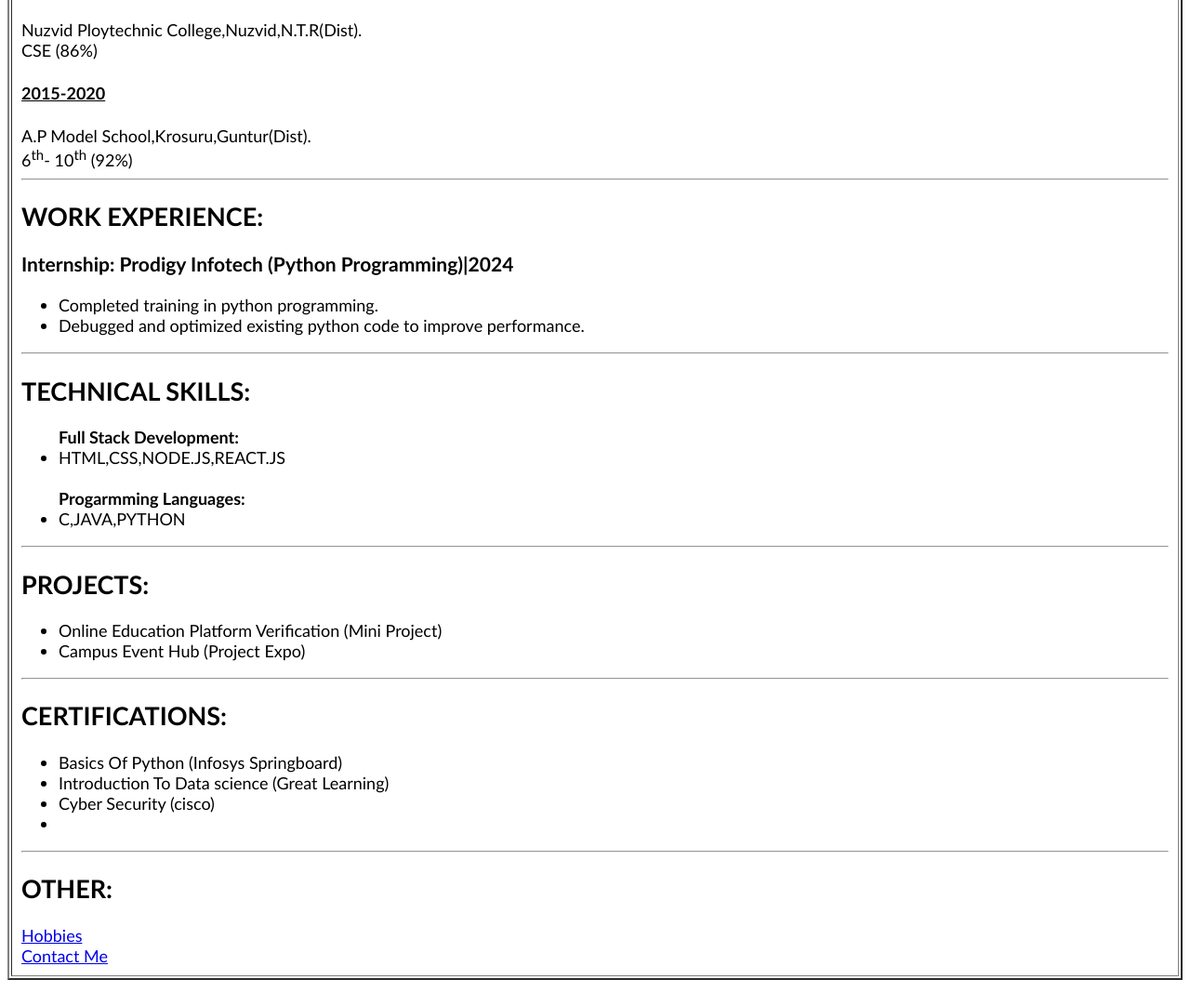
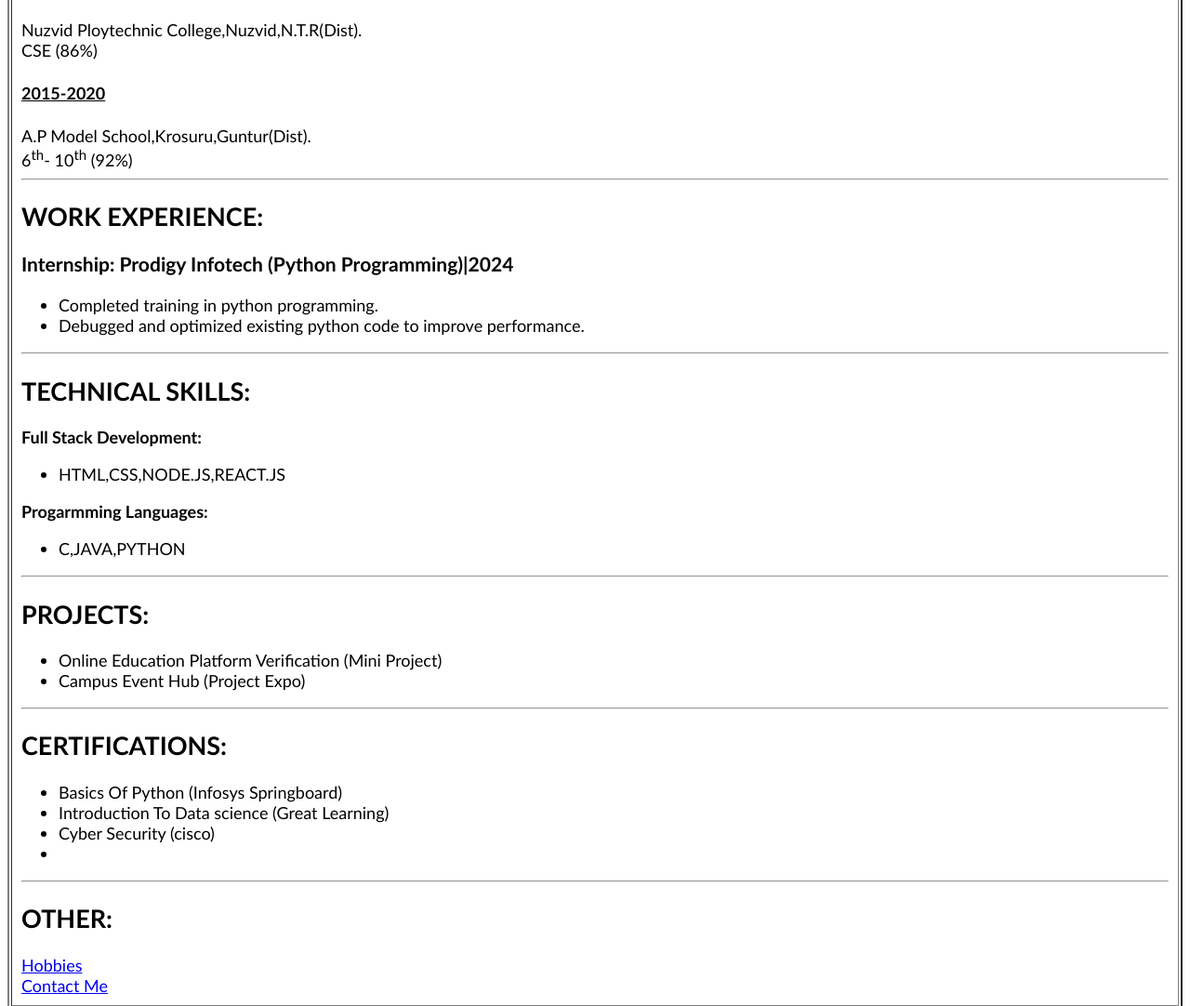
Before and after one commit to Nikitha53/resume, a plain HTML site: page index.html in a window 1280 px wide. Shown: the part 625-1707 px from the top of the page at 93% size. Drawn offline with Linux system fonts and the light colour scheme.

Commit message:
Update index.html

```diff
--- a/index.html
+++ b/index.html
@@ -28,10 +28,10 @@
         <ul><li>Completed training in python programming.</li><li>Debugged and optimized existing python code to improve performance.
         </li></ul><hr/>
         <h2> TECHNICAL SKILLS:</h2>
-        <ul><b>Full Stack Development:</b>
-            <LI>HTML,CSS,NODE.JS,REACT.JS</LI><br>
-        <b>Progarmming Languages:</b>
-            <li>C,JAVA,PYTHON</li></ul>
+        <b>Full Stack Development:</b><br>
+            <ul><LI>HTML,CSS,NODE.JS,REACT.JS</LI></ul>
+        <b>Progarmming Languages:</b><br>
+           <ul> <li>C,JAVA,PYTHON</li></ul>
         <hr/>
         <h2>PROJECTS:</h2>
         <ul><li>Online Education Platform Verification (Mini Project)</li>
```
